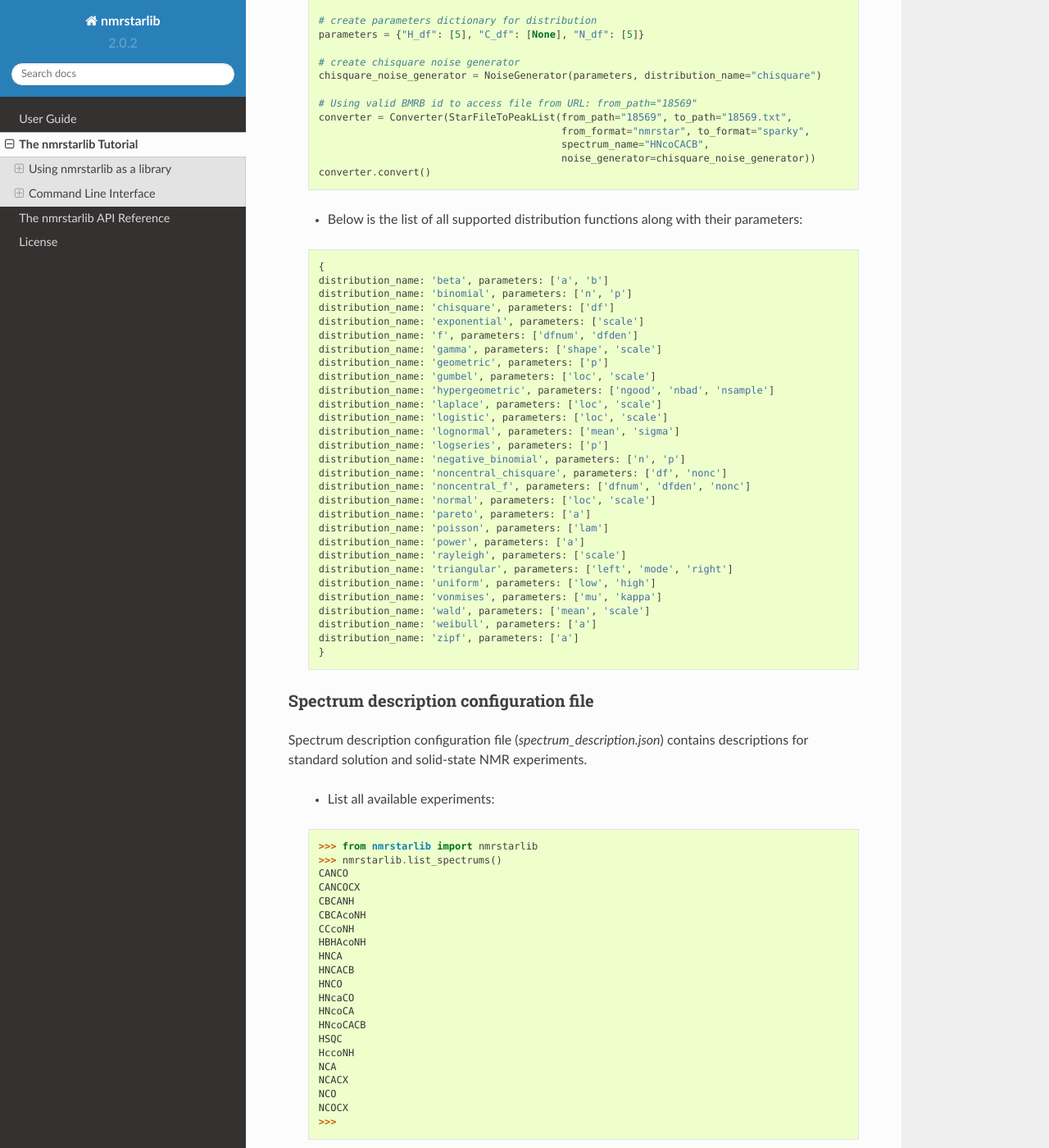
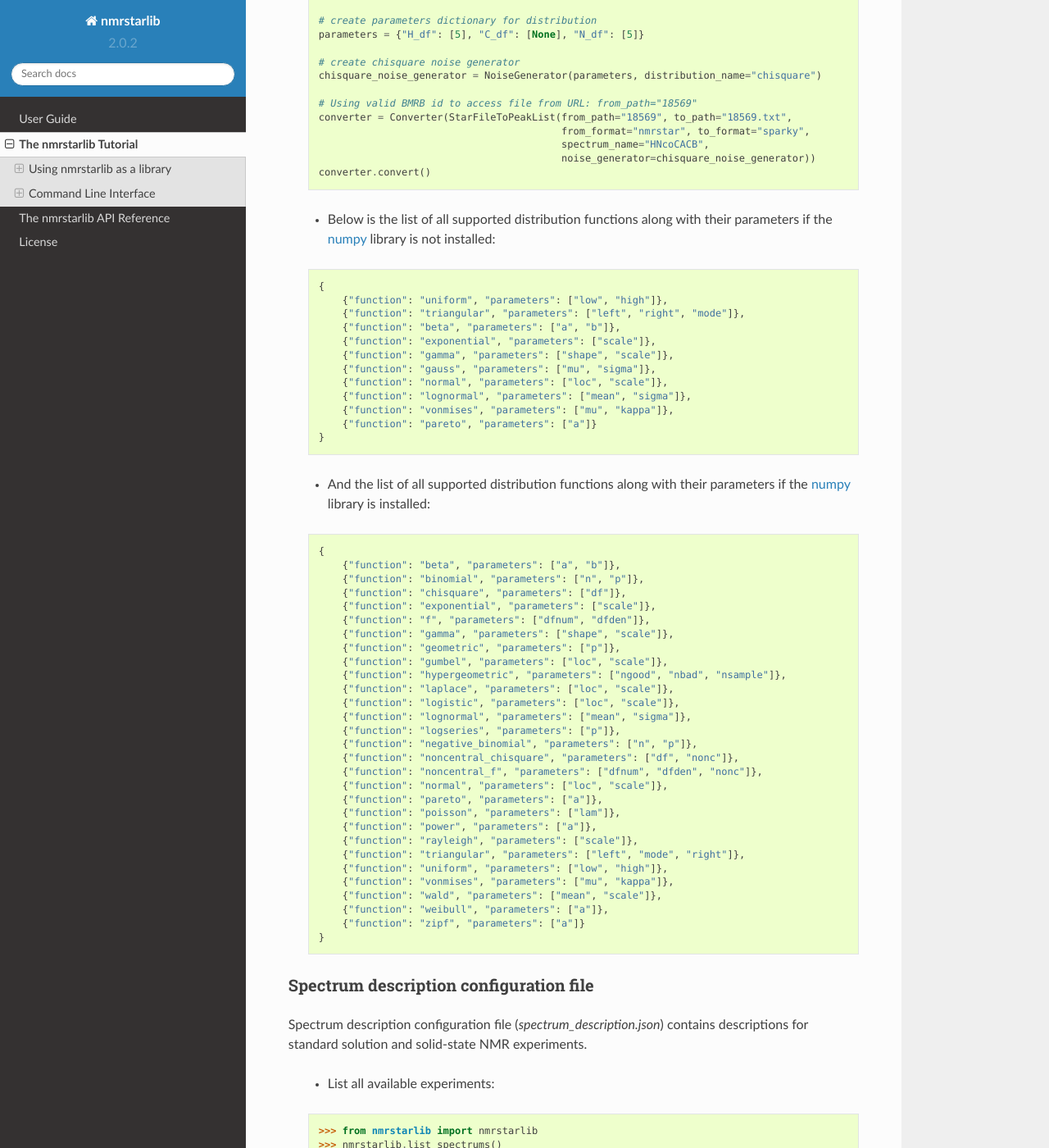
Before and after one commit to MoseleyBioinformaticsLab/nmrstarlib, a Sphinx documentation site: the page built from docs/tutorial.rst, in a window 1280 px wide and 1400 px high, scrolled down 13319 px. Shown: the whole window at 82% size. Built offline with Sphinx 7.4.7 and the Read the Docs theme 2.0.0, drawn with Linux system fonts in a browser that asks for light colours; some of the changed text lies outside the part shown.

Commit message:
Removed numpy as hard dependency, updated tutorial.

```diff
--- a/docs/tutorial.rst
+++ b/docs/tutorial.rst
@@ -733,38 +733,59 @@ Creating simulated peak lists with variance drawn from other distribution types
       converter.convert()
 
 
-   * Below is the list of all supported distribution functions along with their parameters:
+   * Below is the list of all supported distribution functions along with their parameters
+     if the numpy_ library is not installed:
+
 
    .. code-block:: python
 
       {
-      distribution_name: 'beta', parameters: ['a', 'b']
-      distribution_name: 'binomial', parameters: ['n', 'p']
-      distribution_name: 'chisquare', parameters: ['df']
-      distribution_name: 'exponential', parameters: ['scale']
-      distribution_name: 'f', parameters: ['dfnum', 'dfden']
-      distribution_name: 'gamma', parameters: ['shape', 'scale']
-      distribution_name: 'geometric', parameters: ['p']
-      distribution_name: 'gumbel', parameters: ['loc', 'scale']
-      distribution_name: 'hypergeometric', parameters: ['ngood', 'nbad', 'nsample']
-      distribution_name: 'laplace', parameters: ['loc', 'scale']
-      distribution_name: 'logistic', parameters: ['loc', 'scale']
-      distribution_name: 'lognormal', parameters: ['mean', 'sigma']
-      distribution_name: 'logseries', parameters: ['p']
-      distribution_name: 'negative_binomial', parameters: ['n', 'p']
-      distribution_name: 'noncentral_chisquare', parameters: ['df', 'nonc']
-      distribution_name: 'noncentral_f', parameters: ['dfnum', 'dfden', 'nonc']
-      distribution_name: 'normal', parameters: ['loc', 'scale']
-      distribution_name: 'pareto', parameters: ['a']
-      distribution_name: 'poisson', parameters: ['lam']
-      distribution_name: 'power', parameters: ['a']
-      distribution_name: 'rayleigh', parameters: ['scale']
-      distribution_name: 'triangular', parameters: ['left', 'mode', 'right']
-      distribution_name: 'uniform', parameters: ['low', 'high']
-      distribution_name: 'vonmises', parameters: ['mu', 'kappa']
-      distribution_name: 'wald', parameters: ['mean', 'scale']
-      distribution_name: 'weibull', parameters: ['a']
-      distribution_name: 'zipf', parameters: ['a']
+          {"function": "uniform", "parameters": ["low", "high"]},
+          {"function": "triangular", "parameters": ["left", "right", "mode"]},
+          {"function": "beta", "parameters": ["a", "b"]},
+          {"function": "exponential", "parameters": ["scale"]},
+          {"function": "gamma", "parameters": ["shape", "scale"]},
+          {"function": "gauss", "parameters": ["mu", "sigma"]},
+          {"function": "normal", "parameters": ["loc", "scale"]},
+          {"function": "lognormal", "parameters": ["mean", "sigma"]},
+          {"function": "vonmises", "parameters": ["mu", "kappa"]},
+          {"function": "pareto", "parameters": ["a"]}
+      }
+
+
+   * And the list of all supported distribution functions along with their parameters
+     if the numpy_ library is installed:
+
+   .. code-block:: python
+
+      {
+          {"function": "beta", "parameters": ["a", "b"]},
+          {"function": "binomial", "parameters": ["n", "p"]},
+          {"function": "chisquare", "parameters": ["df"]},
+          {"function": "exponential", "parameters": ["scale"]},
+          {"function": "f", "parameters": ["dfnum", "dfden"]},
+          {"function": "gamma", "parameters": ["shape", "scale"]},
+          {"function": "geometric", "parameters": ["p"]},
+          {"function": "gumbel", "parameters": ["loc", "scale"]},
+          {"function": "hypergeometric", "parameters": ["ngood", "nbad", "nsample"]},
+          {"function": "laplace", "parameters": ["loc", "scale"]},
+          {"function": "logistic", "parameters": ["loc", "scale"]},
+          {"function": "lognormal", "parameters": ["mean", "sigma"]},
+          {"function": "logseries", "parameters": ["p"]},
+          {"function": "negative_binomial", "parameters": ["n", "p"]},
+          {"function": "noncentral_chisquare", "parameters": ["df", "nonc"]},
+          {"function": "noncentral_f", "parameters": ["dfnum", "dfden", "nonc"]},
+          {"function": "normal", "parameters": ["loc", "scale"]},
+          {"function": "pareto", "parameters": ["a"]},
+          {"function": "poisson", "parameters": ["lam"]},
+          {"function": "power", "parameters": ["a"]},
+          {"function": "rayleigh", "parameters": ["scale"]},
+          {"function": "triangular", "parameters": ["left", "mode", "right"]},
+          {"function": "uniform", "parameters": ["low", "high"]},
+          {"function": "vonmises", "parameters": ["mu", "kappa"]},
+          {"function": "wald", "parameters": ["mean", "scale"]},
+          {"function": "weibull", "parameters": ["a"]},
+          {"function": "zipf", "parameters": ["a"]}
       }
 
 
@@ -1160,8 +1181,8 @@ One-to-one file simulations
      provide statistical distribution parameters for both distributions. Let's
      say we want 70 % of peaks to have a smaller variance in `H` and `N` dimensions
      and 30 % of peaks to have a larger variance in `H` and `N` dimensions. Note
-     that values per split are separated by ``,`` and then each value for each split
-     is separated by ``:``.
+     that values per split are separated by ``:`` and then parameters are separated
+     by ``,``.
 
    .. code:: bash
 
@@ -1235,3 +1256,5 @@ Visualizing chemical shift values
    .. image:: _static/images/18569_chem_shifts_GLU_THR_CA_CB_CG_CG2.png
       :width: 60%
       :align: center
+
+.. _numpy: http://www.numpy.org/
```
Also changed, not shown: docs/guide.rst (+6 -1 lines).
